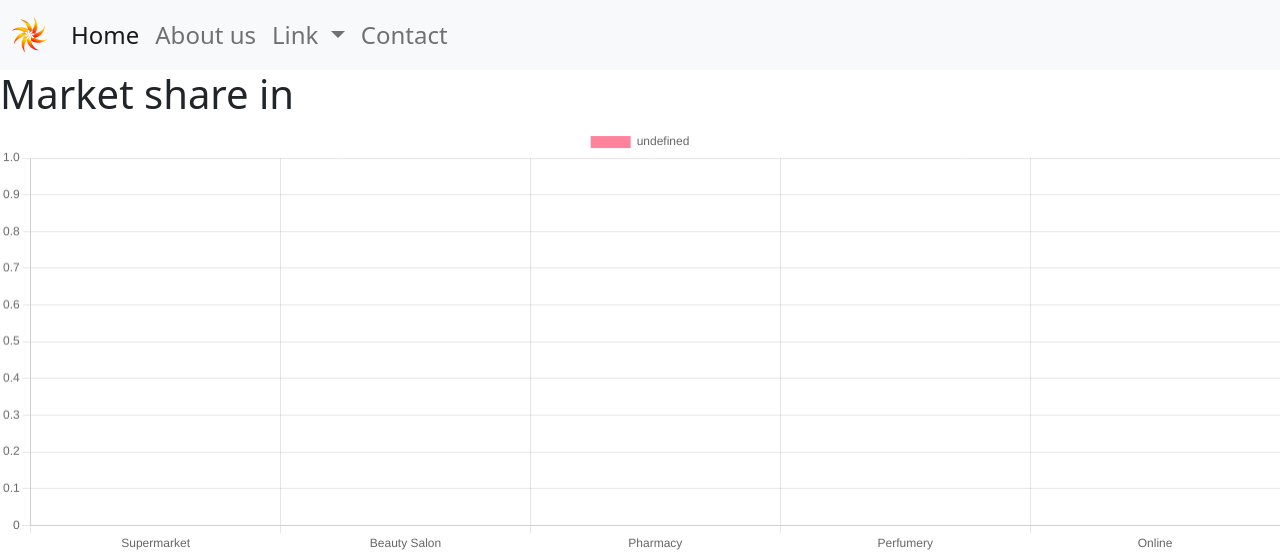
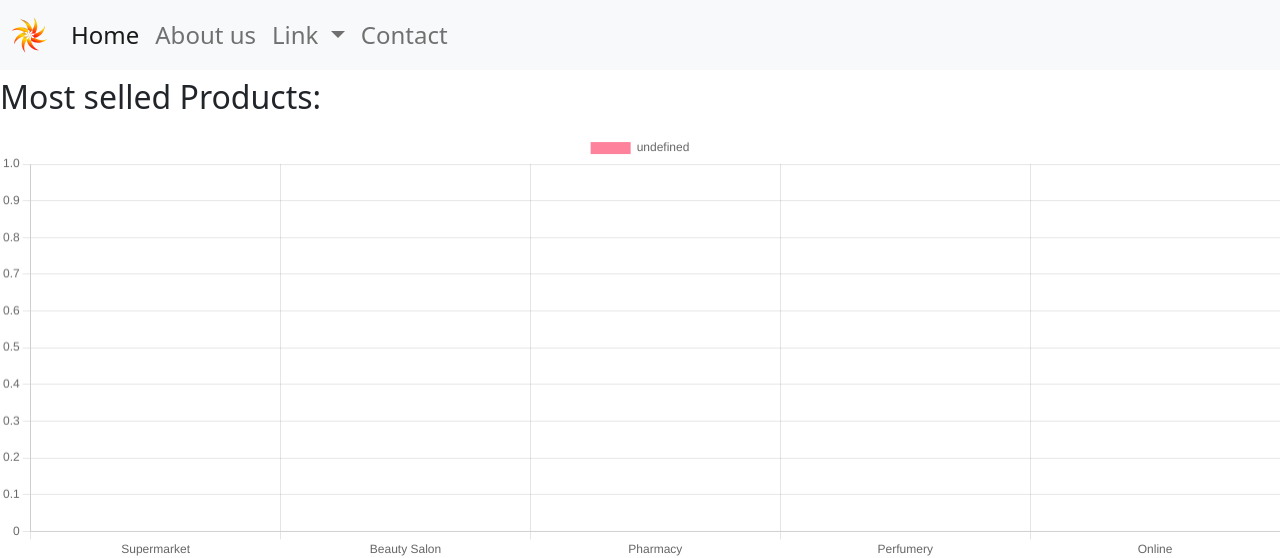
Before and after one commit to WildCodeSchool/pixelperfection, a Symfony app: template back-php/templates/country/statPays.html.twig in a window 1280 px wide. Shown: the top 558 px of the page. Run offline with Twig, Linux system fonts and the light colour scheme; the template is opened without the code that fills it, so the values that code supplies are empty; some libraries are stand-ins or nearby versions.

Commit message:
last commit

```diff
--- a/back-php/src/Controller/CountryController.php
+++ b/back-php/src/Controller/CountryController.php
@@ -19,7 +19,6 @@
     #[Route('/{name}', name: 'app_country_name')]
     public function statPays(Country $country): Response
     {
-
         return $this->render('country/statPays.html.twig', [
             'country' => $country,
         ]);
--- a/back-php/src/Controller/QualityController.php
+++ b/back-php/src/Controller/QualityController.php
@@ -33,11 +33,8 @@
             $entityManager->persist($quality);
             $entityManager->flush();
 
-
-
-            return $this->redirectToRoute('app_quality_index', [], Response::HTTP_SEE_OTHER);
+            return $this->redirectToRoute('app_home', [], Response::HTTP_SEE_OTHER);
         }
-
         return $this->render('quality/new.html.twig', [
             'quality' => $quality,
             'form' => $form,
@@ -73,7 +70,6 @@
     #[Route('/{id}', name: 'app_quality_delete', methods: ['POST'])]
     public function delete(Request $request, Quality $quality, EntityManagerInterface $entityManager): Response
     {
-
         if ($this->isCsrfTokenValid('delete' . $quality->getId(), $request->request->get('_token'))) {
 
             $entityManager->remove($quality);
--- a/back-php/templates/country/statPays.html.twig
+++ b/back-php/templates/country/statPays.html.twig
@@ -8,7 +8,14 @@
 {% endblock %}
 
 {% block body %}
-    <h1> Market share in {{ country.name }}</h1>
+    <h1> </h1>
+
+    <h2>Most selled Products:</h2>
+    <ul>
+        {% for product in country.products %}
+            <li><a href="{{ path('app_quality_new') }}">{{ product.productName }}</a></li>
+        {% endfor %}
+    </ul>
 
     <canvas id="myChart" width="30" height="10"></canvas>
 
```
Also changed, not shown: 1 other file.
